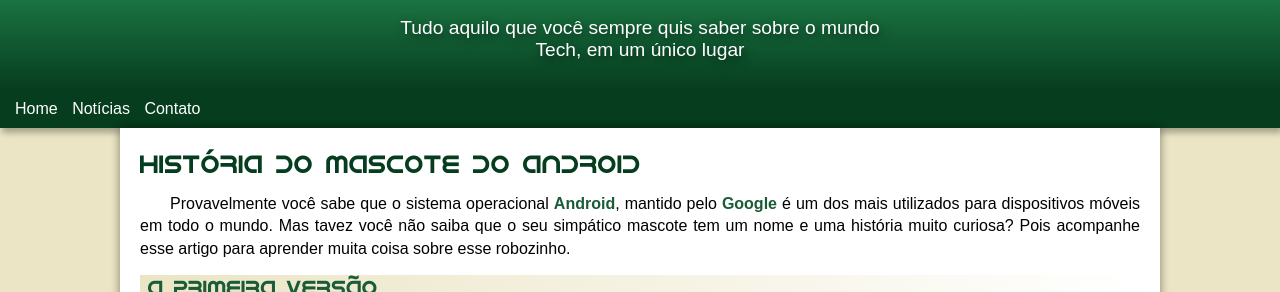
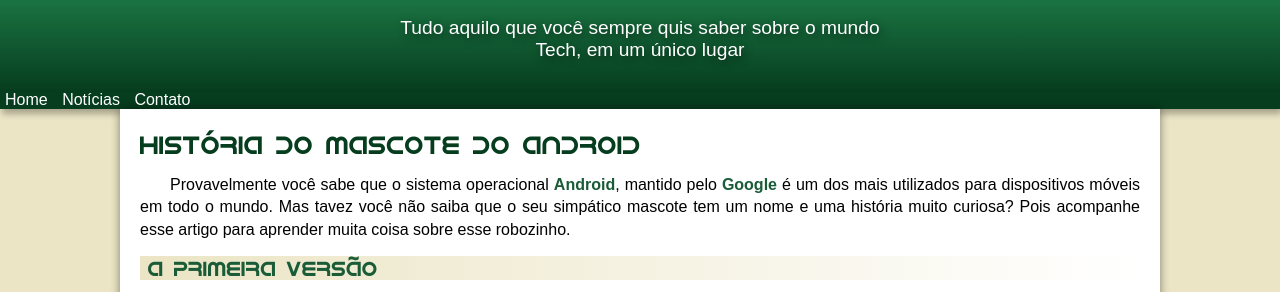
Before and after one commit to baga-g/projeto-android, a plain HTML site: page index.html in a window 1280 px wide. Shown: the part 90-382 px from the top of the page. Drawn offline with Linux system fonts and the light colour scheme; a web font is replaced by a local one.

Commit message:
Update style.css

```diff
--- a/css/style.css
+++ b/css/style.css
@@ -58,6 +58,7 @@ header > p{
     font-size: 1.2em;
     max-width: 500px;
     margin: auto;
+    padding-bottom: 30px;
     padding-left: 10px;
     padding-right: 10px;
     text-shadow: 2px 3px 8px rgba(0, 0, 0, 0.542);
@@ -65,7 +66,7 @@ header > p{
 
 nav{
     background-color: var(--cor5);
-    padding: 10px;
+
     box-shadow: 2px 5px 6px 0px rgba(0, 0, 0, 0.286);
 }
 
```
